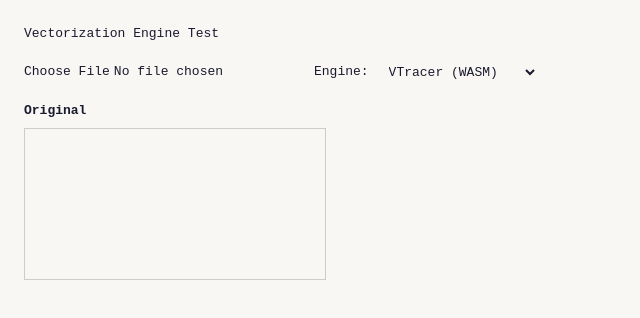
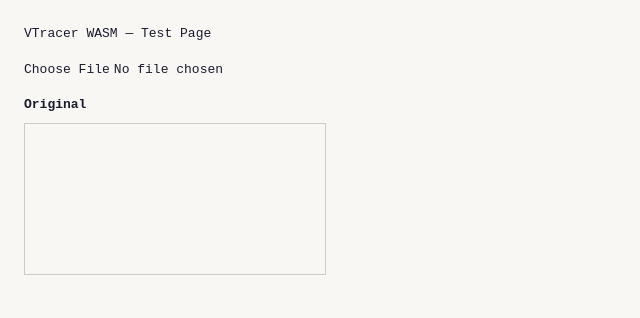
Before and after one commit to ademkr/pixvec, a Next.js app: page /test-vectorize in a window 1280 px wide. Shown: the top 318 px of the page, without its empty margins (0-640 px from the left). Built offline with nearby package versions, Linux system fonts and the light colour scheme.

Commit message:
feat: dual engine setup - VTracer working, ImageTracer deferred to V2

```diff
--- a/app/test-vectorize/page.tsx
+++ b/app/test-vectorize/page.tsx
@@ -3,78 +3,21 @@
 import { useRef, useState } from "react";
 import { vectorize } from "@/lib/wasm/vtracer";
 
-type Engine = "vtracer" | "imagetracer";
-
-const IMAGETRACER_MAX = 200;
-
-function resizeImageData(src: ImageData, maxSize: number): ImageData {
-  const scale = Math.min(1, maxSize / Math.max(src.width, src.height));
-  const w = Math.round(src.width * scale);
-  const h = Math.round(src.height * scale);
-  const canvas = document.createElement("canvas");
-  canvas.width = w;
-  canvas.height = h;
-  const ctx = canvas.getContext("2d")!;
-  // draw src via OffscreenCanvas trick: put pixels then drawImage
-  const tmp = document.createElement("canvas");
-  tmp.width = src.width;
-  tmp.height = src.height;
-  tmp.getContext("2d")!.putImageData(src, 0, 0);
-  ctx.drawImage(tmp, 0, 0, w, h);
-  return ctx.getImageData(0, 0, w, h);
-}
-
-async function runImageTracer(imageData: ImageData): Promise<string> {
-  const resized = resizeImageData(imageData, IMAGETRACER_MAX);
-  console.log("ImageTracer starting...", resized.width, resized.height);
-  const mod = await import("imagetracerjs");
-  const it = mod.default ?? mod;
-  const result = await Promise.race([
-    new Promise<string>((resolve) => {
-      it.imagedataToSVG(resized, "posterized2", (svg: string) => {
-        console.log("ImageTracer complete");
-        resolve(svg);
-      });
-    }),
-    new Promise<never>((_, reject) =>
-      setTimeout(() => reject(new Error("Timeout: görsel çok büyük, küçültmeyi deneyin")), 30000)
-    ),
-  ]);
-  return result;
-}
-
 export default function TestVectorizePage() {
   const canvasRef = useRef<HTMLCanvasElement>(null);
-  const imageDataRef = useRef<ImageData | null>(null);
-
-  const [engine, setEngine] = useState<Engine>("vtracer");
   const [svgOutput, setSvgOutput] = useState<string | null>(null);
   const [elapsed, setElapsed] = useState<number | null>(null);
   const [status, setStatus] = useState<"idle" | "processing" | "done" | "error">("idle");
   const [error, setError] = useState<string | null>(null);
 
-  async function run(imgData: ImageData, eng: Engine) {
+  async function handleFile(e: React.ChangeEvent<HTMLInputElement>) {
+    const file = e.target.files?.[0];
+    if (!file) return;
+
     setSvgOutput(null);
     setElapsed(null);
     setError(null);
     setStatus("processing");
-    try {
-      const t0 = performance.now();
-      const svg = eng === "vtracer"
-        ? await vectorize(imgData)
-        : await runImageTracer(imgData);
-      setElapsed(Math.round(performance.now() - t0));
-      setSvgOutput(svg);
-      setStatus("done");
-    } catch (err) {
-      setError(String(err));
-      setStatus("error");
-    }
-  }
-
-  async function handleFile(e: React.ChangeEvent<HTMLInputElement>) {
-    const file = e.target.files?.[0];
-    if (!file) return;
 
     const img = new Image();
     img.src = URL.createObjectURL(file);
@@ -86,14 +29,18 @@
     const ctx = canvas.getContext("2d")!;
     ctx.drawImage(img, 0, 0);
 
-    const imgData = ctx.getImageData(0, 0, canvas.width, canvas.height);
-    imageDataRef.current = imgData;
-    run(imgData, engine);
-  }
+    const imageData = ctx.getImageData(0, 0, canvas.width, canvas.height);
 
-  function handleEngineChange(eng: Engine) {
-    setEngine(eng);
-    if (imageDataRef.current) run(imageDataRef.current, eng);
+    try {
+      const t0 = performance.now();
+      const svg = await vectorize(imageData);
+      setElapsed(Math.round(performance.now() - t0));
+      setSvgOutput(svg);
+      setStatus("done");
+    } catch (err) {
+      setError(String(err));
+      setStatus("error");
+    }
   }
 
   function downloadSvg() {
@@ -101,40 +48,27 @@
     const blob = new Blob([svgOutput], { type: "image/svg+xml" });
     const a = document.createElement("a");
     a.href = URL.createObjectURL(blob);
-    a.download = `output-${engine}.svg`;
+    a.download = "output.svg";
     a.click();
   }
 
   return (
     <div style={{ padding: 24, fontFamily: "monospace" }}>
-      <h1 style={{ marginBottom: 16 }}>Vectorization Engine Test</h1>
+      <h1 style={{ marginBottom: 16 }}>VTracer WASM — Test Page</h1>
 
-      <div style={{ display: "flex", gap: 24, marginBottom: 16, alignItems: "center", flexWrap: "wrap" }}>
-        <input
-          type="file"
-          accept="image/png,image/jpeg,image/webp"
-          onChange={handleFile}
-        />
-
-        <label style={{ display: "flex", alignItems: "center", gap: 8 }}>
-          Engine:
-          <select
-            value={engine}
-            onChange={(e) => handleEngineChange(e.target.value as Engine)}
-            style={{ padding: "4px 8px", fontFamily: "monospace" }}
-          >
-            <option value="vtracer">VTracer (WASM)</option>
-            <option value="imagetracer">ImageTracer (JS)</option>
-          </select>
-        </label>
-      </div>
+      <input
+        type="file"
+        accept="image/png,image/jpeg,image/webp"
+        onChange={handleFile}
+        style={{ marginBottom: 16, display: "block" }}
+      />
 
       {status === "processing" && (
-        <p style={{ color: "#6C63FF", marginBottom: 12 }}>⏳ Processing with {engine}...</p>
+        <p style={{ color: "#6C63FF", marginBottom: 12 }}>⏳ Processing...</p>
       )}
       {status === "done" && elapsed !== null && (
         <p style={{ color: "green", marginBottom: 12 }}>
-          ✓ {engine} — done in <strong>{elapsed} ms</strong>
+          ✓ Done in <strong>{elapsed} ms</strong>
           <button onClick={downloadSvg} style={{ marginLeft: 12, cursor: "pointer", padding: "2px 10px" }}>
             Download SVG
           </button>
@@ -149,10 +83,9 @@
           <p style={{ marginBottom: 8, fontWeight: "bold" }}>Original</p>
           <canvas ref={canvasRef} style={{ maxWidth: 480, border: "1px solid #ccc", display: "block" }} />
         </div>
-
         {svgOutput && (
           <div>
-            <p style={{ marginBottom: 8, fontWeight: "bold" }}>Vector — {engine}</p>
+            <p style={{ marginBottom: 8, fontWeight: "bold" }}>Vector (SVG)</p>
             <div
               style={{ maxWidth: 480, border: "1px solid #ccc", overflow: "auto" }}
               dangerouslySetInnerHTML={{ __html: svgOutput }}
```
